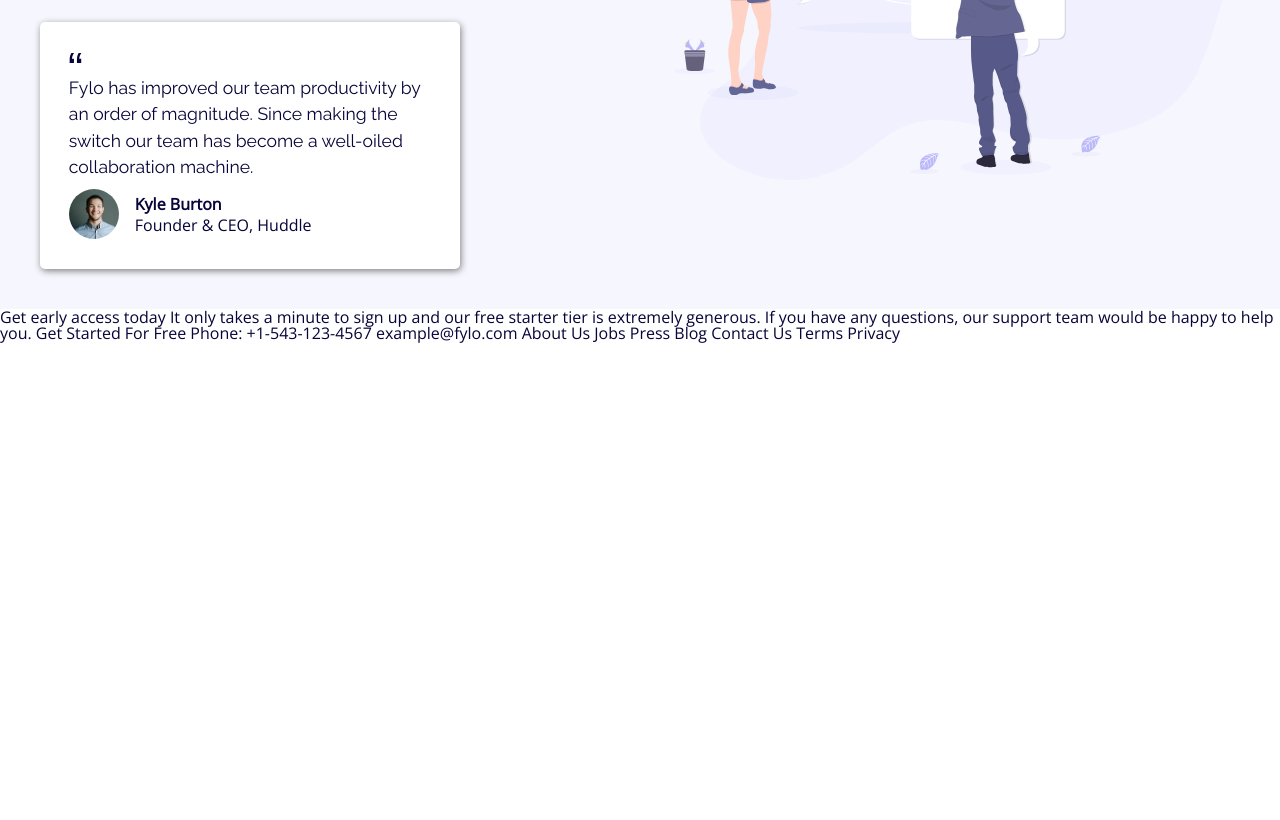
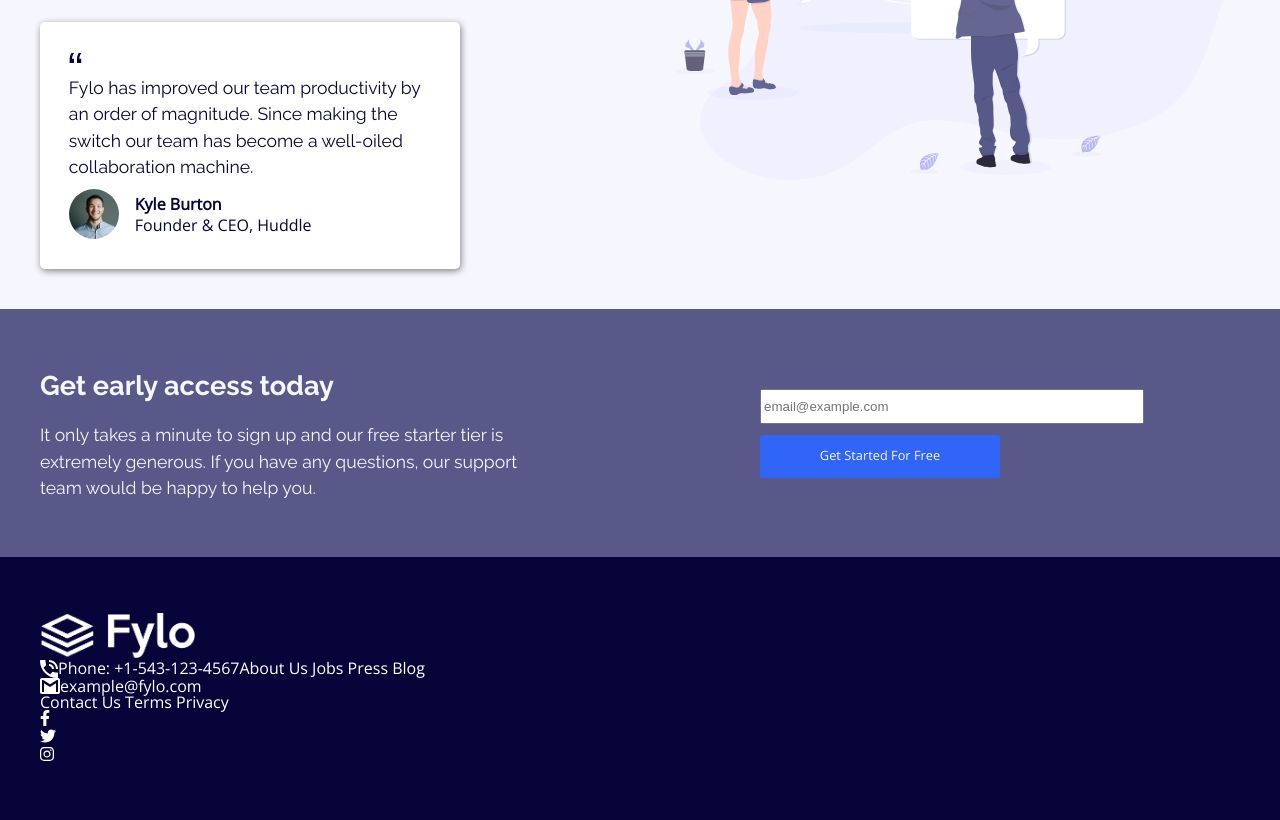
Before and after one commit to DezzaAnnePeregrina/Fylo-Landing-Page, a plain HTML site: page index.html in a window 1280 px wide. Shown: the part 1044-1864 px from the top of the page. Before the commit the page ends 1388 px from the top, so only its background shows below. Drawn offline with nearby package versions, Linux system fonts and the light colour scheme.

Commit message:
modified footer

```diff
--- a/css/style.css
+++ b/css/style.css
@@ -77,6 +77,7 @@ header li a{
     font-size: .8rem;
     padding: .8rem 3rem;
     border-radius: 2.5px;
+    text-align: center;
     cursor: pointer;
 }
 
@@ -179,6 +180,58 @@ form{
     line-height: 1.3;
 }
 
+.early__Access{
+    background-color: var(--clr-Desaturated-Blue);
+    color: var(--clr-Light-Grayish-Blue);
+    padding: 3.5rem 2.5rem;
+    gap: 1.5rem;
+    justify-content: space-between;
+    line-height: 1.4;
+}
+
+h3{
+    font-size: 1.7rem;
+    font-weight: var(--H-Weights);
+    font-family: var(--Raleway);
+    line-height: 1.5;
+}
+
+.get__Access{
+    flex-direction: column;
+    gap: 1rem;
+    width: 40%;
+}
+
+.start__Free{
+    width: 40%;
+    flex-direction: column;
+    justify-content: center;
+    gap: .7rem;
+}
+
+.start__Free input{
+    height: 35px;
+    width: 80%;
+}
+
+.start__Free .blue__Button{
+    width: 50%;
+}
+
+
+footer{
+    padding: 3.5rem 2.5rem;
+    color: white;
+    background-color: var(--clr-Very-Dark-Blue);
+    flex-direction: column;
+}
+
+footer .logo img{
+    width: 155px;
+    height: 45px;
+}
+
+
 
 @media(max-width:800px) {
     .get__Started, .team{
@@ -199,4 +252,34 @@ form{
     .remarks{
         align-items: center;
     }
+
+    .early__Access{
+        flex-direction: column;
+    }
+
+    .get__Access, .start__Free{
+        width: 100%;
+    }
+
+    h3{
+        text-align: center;
+    }
+
+    .early__Access p{
+        text-align: center;
+    }
+
+    .start__Free{
+        justify-content: center;
+        align-items: center;
+    }
+
+    .start__Free input{
+        height: 40px;
+        width: 80%;
+    }
+
+    .start__Free .blue__Button{
+        width: 80%;
+    }
 }
--- a/index.html
+++ b/index.html
@@ -72,24 +72,52 @@
       <div class="illustration"><img src="images/illustration-2.svg" alt="illustration-2"></div>
     </section>
 
-  Get early access today
+    <section id="signIn" class="early__Access flex">
+      <div class="get__Access flex">
+        <h3>Get early access today</h3>
+        <p>It only takes a minute to sign up and our free starter tier is extremely generous. If you have any questions, our support team would be happy to help you.</p>
+      </div>
+      <div class="start__Free flex">
+        <input type="text" placeholder="email@example.com">
+        <div class="blue__Button">Get Started For Free</div>
+      </div>
+    </section>
 
-  It only takes a minute to sign up and our free starter tier is extremely generous.
-  If you have any questions, our support team would be happy to help you.
+    <footer class="flex">
+      <div class="logo"><img src="/images/logo-white.png" alt="logo"></div>
 
-  Get Started For Free
+      <div class="flex">
+        <div>
+          <div class="flex"><img src="/images/icon-phone.svg" alt="phone">Phone: +1-543-123-4567</div>
+          <div class="flex"><img src="/images/icon-email.svg" alt="phone">example@fylo.com</div>
+        </div>
 
-  Phone: +1-543-123-4567
-  example@fylo.com
+        <div>
+          <span>About Us</span>
+          <span>Jobs</span>
+          <span>Press</span>
+          <span>Blog</span>
+        </div>
+      </div>
 
-  About Us
-  Jobs
-  Press
-  Blog
+      <div>
+        <span>Contact Us</span>
+        <span>Terms</span>
+        <span>Privacy</span>
+      </div>
 
-  Contact Us
-  Terms
-  Privacy
+      <div>
+        <div><svg xmlns="http://www.w3.org/2000/svg" height="1em" viewBox="0 0 320 512"><!--! Font Awesome Free 6.4.2 by @fontawesome - https://fontawesome.com License - https://fontawesome.com/license (Commercial License) Copyright 2023 Fonticons, Inc. --><style>svg{fill:#ffffff}</style><path d="M279.14 288l14.22-92.66h-88.91v-60.13c0-25.35 12.42-50.06 52.24-50.06h40.42V6.26S260.43 0 225.36 0c-73.22 0-121.08 44.38-121.08 124.72v70.62H22.89V288h81.39v224h100.17V288z"/></svg></div>
+        <div><svg xmlns="http://www.w3.org/2000/svg" height="1em" viewBox="0 0 512 512"><!--! Font Awesome Free 6.4.2 by @fontawesome - https://fontawesome.com License - https://fontawesome.com/license (Commercial License) Copyright 2023 Fonticons, Inc. --><style>svg{fill:#ffffff}</style><path d="M459.37 151.716c.325 4.548.325 9.097.325 13.645 0 138.72-105.583 298.558-298.558 298.558-59.452 0-114.68-17.219-161.137-47.106 8.447.974 16.568 1.299 25.34 1.299 49.055 0 94.213-16.568 130.274-44.832-46.132-.975-84.792-31.188-98.112-72.772 6.498.974 12.995 1.624 19.818 1.624 9.421 0 18.843-1.3 27.614-3.573-48.081-9.747-84.143-51.98-84.143-102.985v-1.299c13.969 7.797 30.214 12.67 47.431 13.319-28.264-18.843-46.781-51.005-46.781-87.391 0-19.492 5.197-37.36 14.294-52.954 51.655 63.675 129.3 105.258 216.365 109.807-1.624-7.797-2.599-15.918-2.599-24.04 0-57.828 46.782-104.934 104.934-104.934 30.213 0 57.502 12.67 76.67 33.137 23.715-4.548 46.456-13.32 66.599-25.34-7.798 24.366-24.366 44.833-46.132 57.827 21.117-2.273 41.584-8.122 60.426-16.243-14.292 20.791-32.161 39.308-52.628 54.253z"/></svg></div>
+        <div><svg xmlns="http://www.w3.org/2000/svg" height="1em" viewBox="0 0 448 512"><!--! Font Awesome Free 6.4.2 by @fontawesome - https://fontawesome.com License - https://fontawesome.com/license (Commercial License) Copyright 2023 Fonticons, Inc. --><style>svg{fill:#ffffff}</style><path d="M224.1 141c-63.6 0-114.9 51.3-114.9 114.9s51.3 114.9 114.9 114.9S339 319.5 339 255.9 287.7 141 224.1 141zm0 189.6c-41.1 0-74.7-33.5-74.7-74.7s33.5-74.7 74.7-74.7 74.7 33.5 74.7 74.7-33.6 74.7-74.7 74.7zm146.4-194.3c0 14.9-12 26.8-26.8 26.8-14.9 0-26.8-12-26.8-26.8s12-26.8 26.8-26.8 26.8 12 26.8 26.8zm76.1 27.2c-1.7-35.9-9.9-67.7-36.2-93.9-26.2-26.2-58-34.4-93.9-36.2-37-2.1-147.9-2.1-184.9 0-35.8 1.7-67.6 9.9-93.9 36.1s-34.4 58-36.2 93.9c-2.1 37-2.1 147.9 0 184.9 1.7 35.9 9.9 67.7 36.2 93.9s58 34.4 93.9 36.2c37 2.1 147.9 2.1 184.9 0 35.9-1.7 67.7-9.9 93.9-36.2 26.2-26.2 34.4-58 36.2-93.9 2.1-37 2.1-147.8 0-184.8zM398.8 388c-7.8 19.6-22.9 34.7-42.6 42.6-29.5 11.7-99.5 9-132.1 9s-102.7 2.6-132.1-9c-19.6-7.8-34.7-22.9-42.6-42.6-11.7-29.5-9-99.5-9-132.1s-2.6-102.7 9-132.1c7.8-19.6 22.9-34.7 42.6-42.6 29.5-11.7 99.5-9 132.1-9s102.7-2.6 132.1 9c19.6 7.8 34.7 22.9 42.6 42.6 11.7 29.5 9 99.5 9 132.1s2.7 102.7-9 132.1z"/></svg></div>
+      </div>
+
+    </footer>
+
+
+
+
+
 
   </main>
 </body>
```
Also changed, not shown: images/logo-white.png (added).
